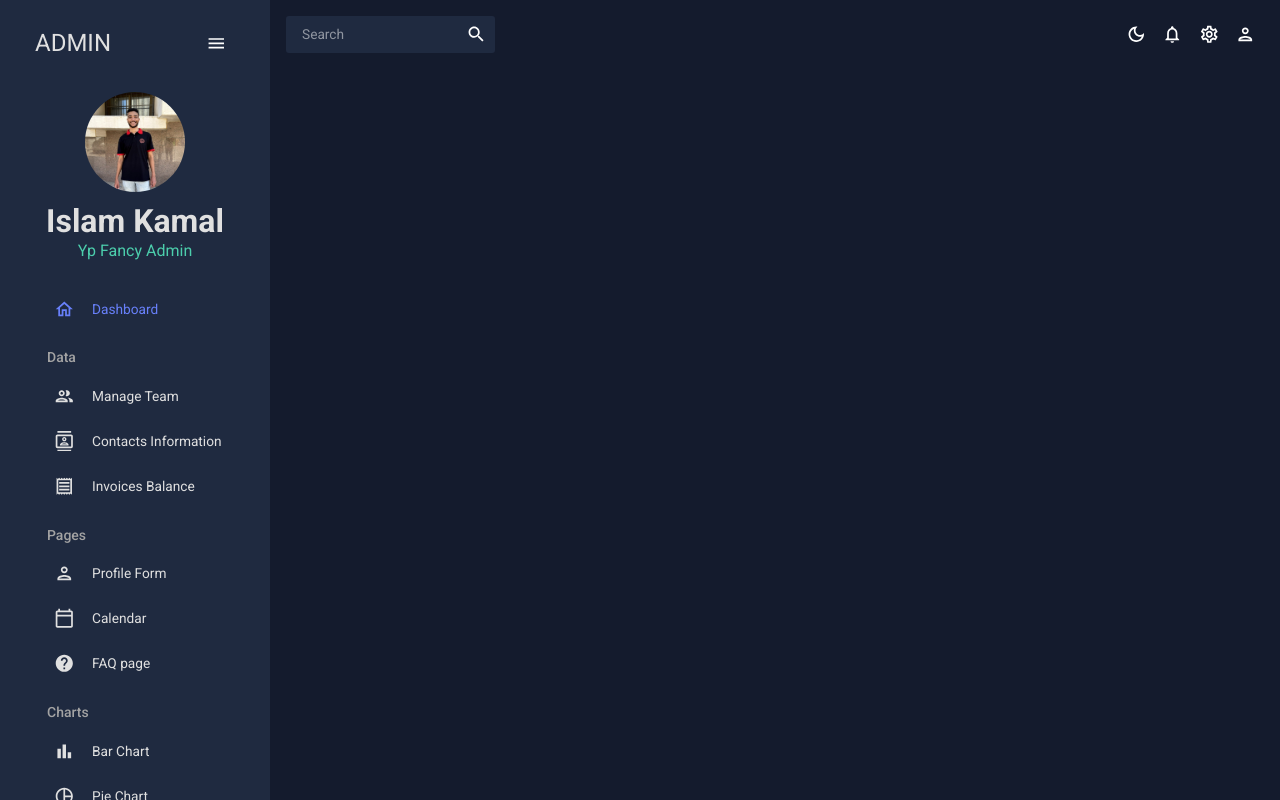
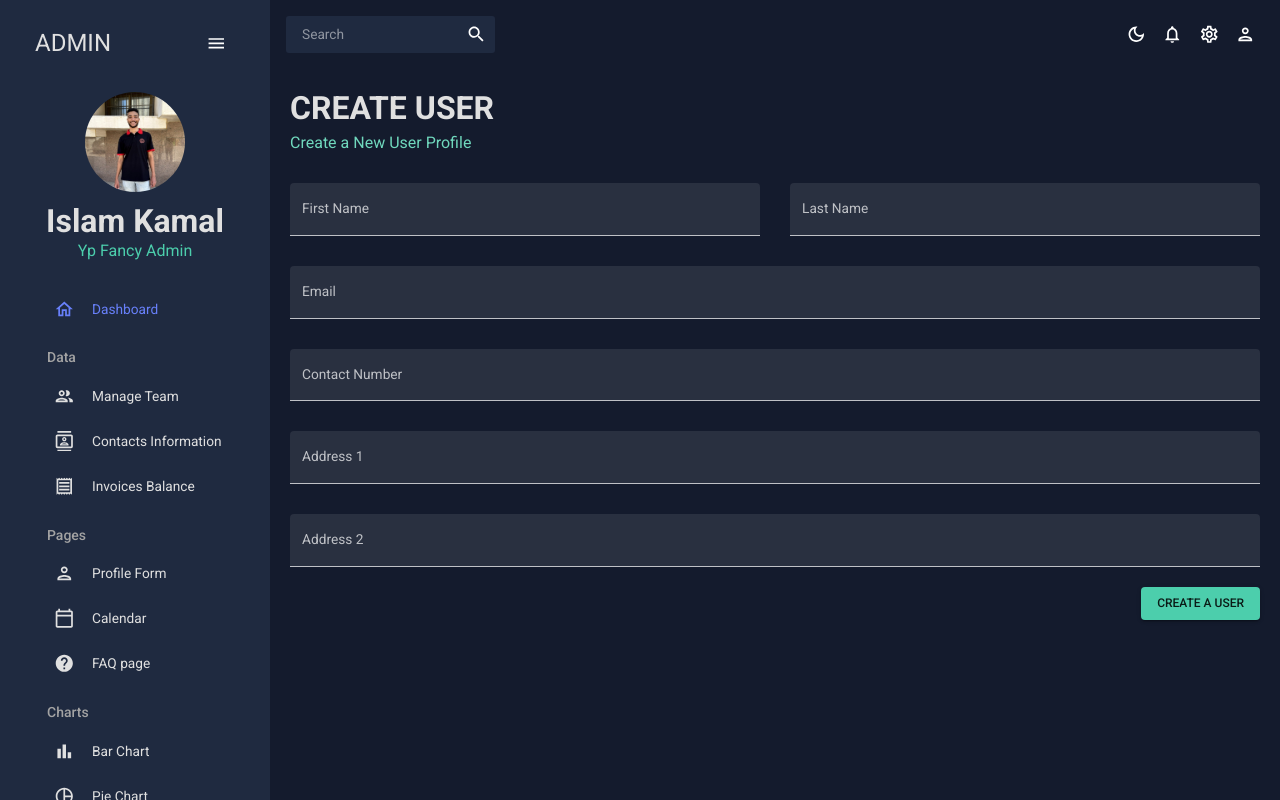
Before and after one commit to islamkamalx1/Admin-Dashborad, a React (Vite) app: page /form in a window 1280 px wide. Built offline with nearby package versions, Linux system fonts and the light colour scheme; the HTML template or start-up script is replaced by a standard one.

Commit message:
Create profile form with formik and validation with Yup

```diff
--- a/src/App.jsx
+++ b/src/App.jsx
@@ -7,8 +7,8 @@
 import Team from "./scenes/team";
 import Contacts from "./scenes/contacts";
 import Invoices from "./scenes/invoices";
+import Form from "./scenes/form";
 // import Bar from "./scenes/bar";
-// import Form from "./scenes/form";
 // import Line from "./scenes/line";
 // import Pie from "./scenes/pie";
 // import FAQ from "./scenes/faq";
@@ -32,7 +32,7 @@
               <Route path="/team" element={<Team />} />
               <Route path="/contacts" element={<Contacts />} />
               <Route path="/invoices" element={<Invoices />} />
-              {/* <Route path="/form" element={<Form />} /> */}
+              <Route path="/form" element={<Form />} />
               {/* <Route path="/bar" element={<Bar />} /> */}
               {/* <Route path="/pie" element={<Pie />} /> */}
               {/* <Route path="/line" element={<Line />} /> */}
--- /dev/null
+++ b/src/scenes/form/index.jsx
@@ -0,0 +1,152 @@
+import { Box, Button, TextField } from "@mui/material";
+import { Formik } from "formik";
+import * as yup from "yup";
+import useMediaQuery from "@mui/material/useMediaQuery";
+import Header from "../../components/Header";
+
+const initialValues = {
+  firstName: "",
+  lastName: "",
+  email: "",
+  contact: "",
+  address1: "",
+  address2: "",
+};
+
+const phoneRegExp = /^[+]?[(]?[0-9]{3}[)]?[-\s.]?[0-9]{3}[-\s.]?[0-9]{4,6}$/;
+
+const userSchema = yup.object().shape({
+  firstName: yup.string().required("required"),
+  lastName: yup.string().required("required"),
+  email: yup.string().email("invalid email").required("required"),
+  contact: yup
+    .string()
+    .matches(phoneRegExp, "Phone number is not valid")
+    .required("required"),
+  address1: yup.string().required("required"),
+  address2: yup.string().required("required"),
+});
+
+const Form = () => {
+  const isNonMobile = useMediaQuery("(min-width:600px)");
+  const handleFormSubmit = (values) => {
+    console.log(values);
+  };
+
+  return (
+    <Box m="20px">
+      <Header title="CREATE USER" subtitle="Create a New User Profile" />
+
+      <Formik
+        onSubmit={handleFormSubmit}
+        initialValues={initialValues}
+        validationSchema={userSchema}
+      >
+        {({
+          values,
+          errors,
+          touched,
+          handleBlur,
+          handleChange,
+          handleSubmit,
+        }) => (
+          <form onSubmit={handleSubmit}>
+            <Box
+              display="grid"
+              gap="30px"
+              gridTemplateColumns="repeat(4, minmax(0,1fr))"
+              sx={{
+                "& > div": { gridColumn: isNonMobile ? undefined : "span 4" },
+              }}
+            >
+              <TextField
+                fullWidth
+                variant="filled"
+                type="text"
+                label="First Name"
+                onBlur={handleBlur}
+                onChange={handleChange}
+                value={values.firstName}
+                name="firstName"
+                error={!!touched.firstName && !!errors.firstName}
+                helperText={touched.firstName && errors.firstName}
+                sx={{ gridColumn: "span 2" }}
+              />
+              <TextField
+                fullWidth
+                variant="filled"
+                type="text"
+                label="Last Name"
+                onBlur={handleBlur}
+                onChange={handleChange}
+                value={values.lastName}
+                name="lastName"
+                error={!!touched.lastName && !!errors.lastName}
+                helperText={touched.lastName && errors.lastName}
+                sx={{ gridColumn: "span 2" }}
+              />
+              <TextField
+                fullWidth
+                variant="filled"
+                type="text"
+                label="Email"
+                onBlur={handleBlur}
+                onChange={handleChange}
+                value={values.email}
+                name="email"
+                error={!!touched.email && !!errors.email}
+                helperText={touched.email && errors.email}
+                sx={{ gridColumn: "span 4" }}
+              />
+              <TextField
+                fullWidth
+                variant="filled"
+                type="text"
+                label="Contact Number"
+                onBlur={handleBlur}
+                onChange={handleChange}
+                value={values.contact}
+                name="contact"
+                error={!!touched.contact && !!errors.contact}
+                helperText={touched.contact && errors.contact}
+                sx={{ gridColumn: "span 4" }}
+              />
+              <TextField
+                fullWidth
+                variant="filled"
+                type="text"
+                label="Address 1"
+                onBlur={handleBlur}
+                onChange={handleChange}
+                value={values.address1}
+                name="address1"
+                error={!!touched.address1 && !!errors.address1}
+                helperText={touched.address1 && errors.address1}
+                sx={{ gridColumn: "span 4" }}
+              />
+              <TextField
+                fullWidth
+                variant="filled"
+                type="text"
+                label="Address 2"
+                onBlur={handleBlur}
+                onChange={handleChange}
+                value={values.address2}
+                name="address2"
+                error={!!touched.address2 && !!errors.address2}
+                helperText={touched.address2 && errors.address2}
+                sx={{ gridColumn: "span 4" }}
+              />
+            </Box>
+
+            <Box display="flex" justifyContent="end" mt="20px">
+              <Button type="submit" color="secondary" variant="contained">Create a user</Button>
+            </Box>
+          </form>
+        )}
+      </Formik>
+    </Box>
+  );
+};
+
+export default Form;
```
